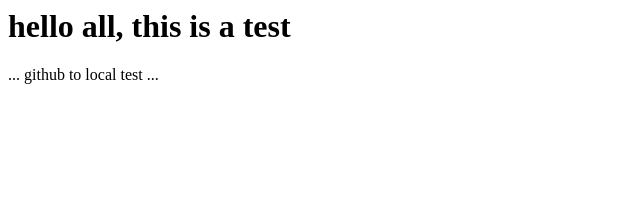
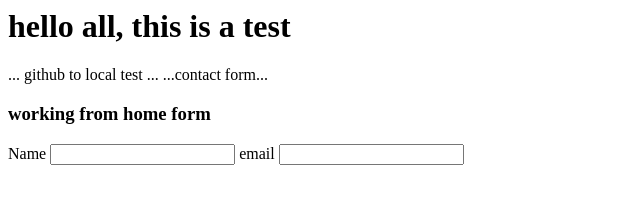
Before and after one commit to Jchenhall/test_repository, a plain HTML site: page index.html in a window 1280 px wide. Shown: the whole page, without its empty margins (0-640 px from the left). Drawn offline with Linux system fonts and the light colour scheme.

Commit message:
this is a finished contact form

```diff
--- a/index.html
+++ b/index.html
@@ -1,2 +1,11 @@
 <h1> hello  all, this is a test </h1>
 ... github to local test ...
+...contact form...
+<h3>working from home form</h3>
+
+<form>
+    <label>Name</label>
+    <input type="text"/>
+    <label>email</label>
+    <input type="text"/>
+</form>
```
